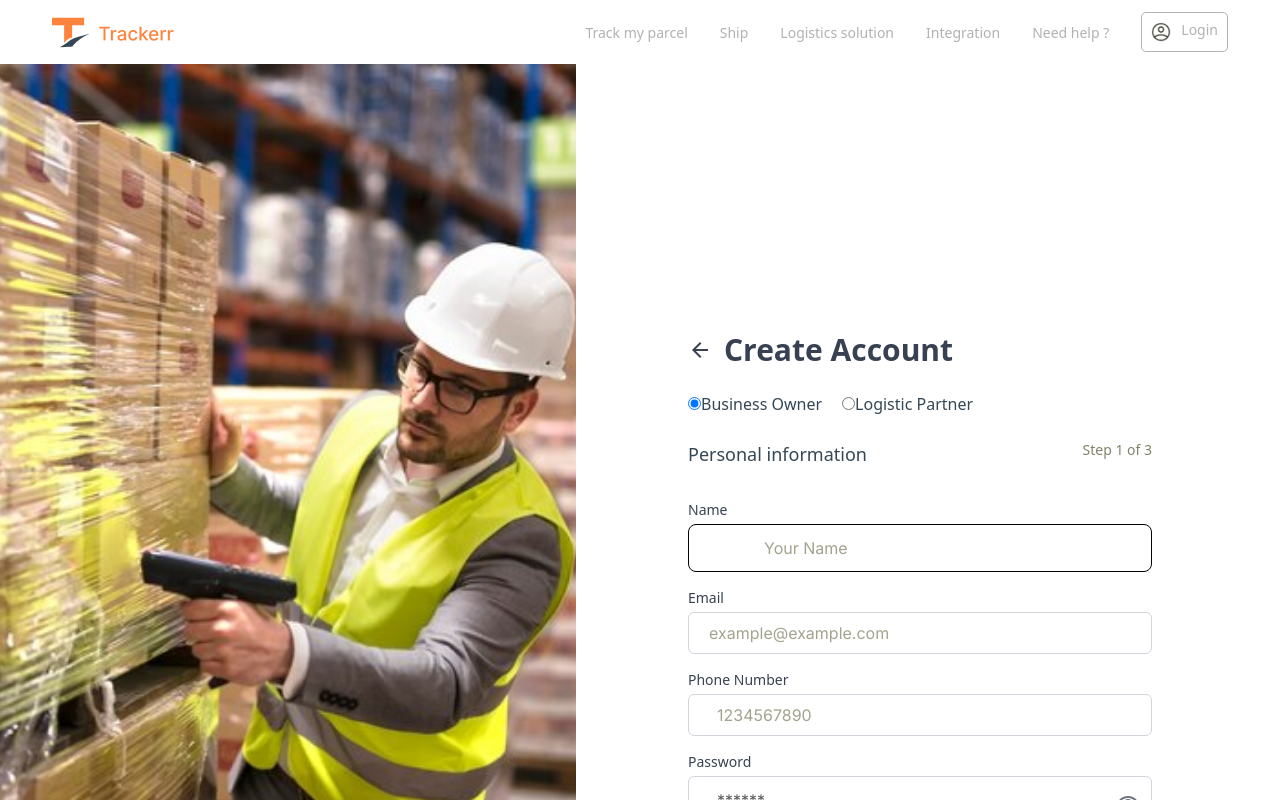
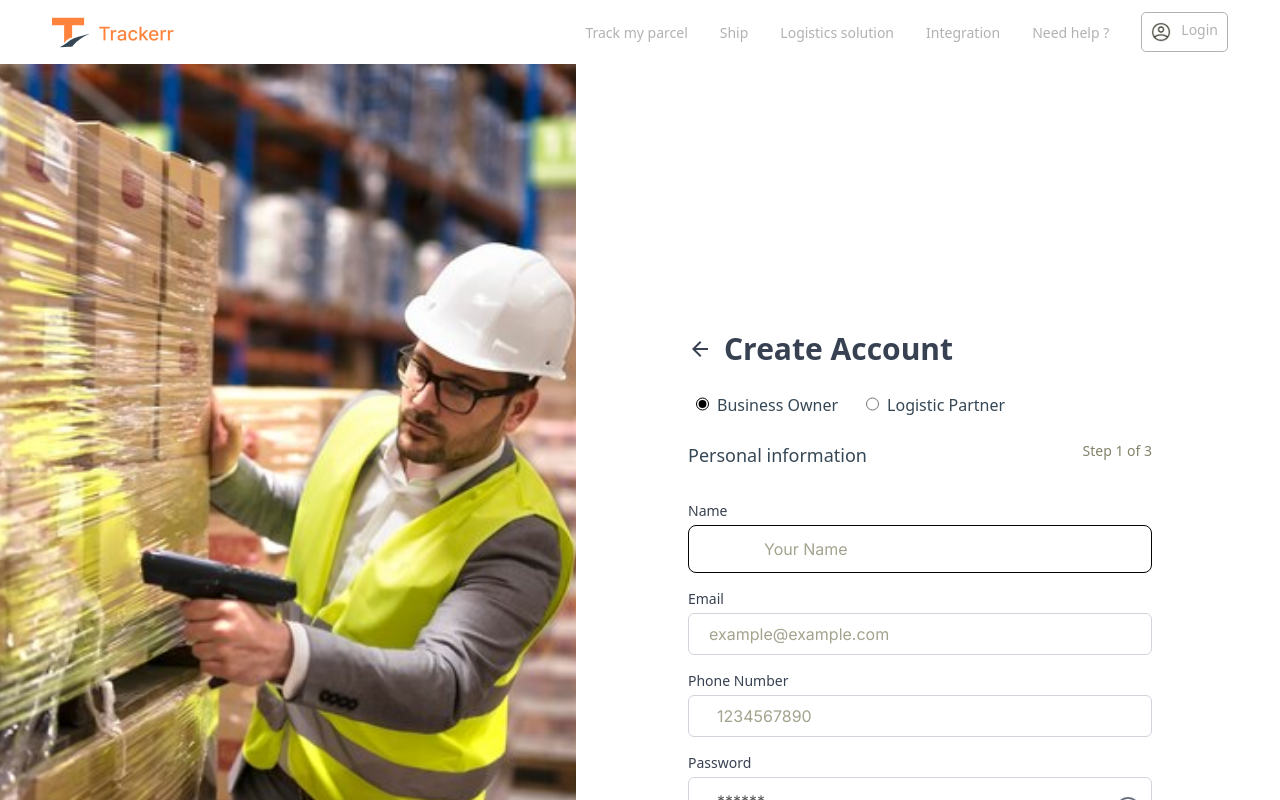
Before and after one commit to Amadu9933/Tracker-web-static, a React (Vite) app in the folder web-static/: page /NeedHelp in a window 1280 px wide. Shown: the top 800 px of the page. Built offline with nearby package versions, Linux system fonts and the light colour scheme.

Commit message:
radio button color

```diff
--- a/web-static/src/components/pages/BusinessOwnerPages/auth/createAcount/TabSelector.tsx
+++ b/web-static/src/components/pages/BusinessOwnerPages/auth/createAcount/TabSelector.tsx
@@ -9,26 +9,28 @@ const TabSelector: React.FC<TabSelectorProps> = ({
 }) => {
   return (
     <div className="text-base  flex justify-left  font-inter text-secondary">
-      <label>
+
+      <label className="flex pl-2 ">
         <input
           type="radio"
           value="business "
           checked={selectedTab === 'business'}
           onChange={() => onTabChange('business')}
-          className={selectedTab === 'business' ? 'bg-black' : ''}
+          className={selectedTab === 'business' ? 'accent-black' : ''}
 
         />
-        Business Owner
+        <p className="pt-0.5 pl-2">Business Owner</p>
       </label>
 
-      <label style={{ marginLeft: '20px' }}>
+      <label style={{ marginLeft: '20px' }} className="flex pl-2 ">
         <input
           type="radio"
           value="logistic"
           checked={selectedTab === 'logistic'}
           onChange={() => onTabChange('logistic')}
+          className="accent-black"
         />
-        Logistic Partner
+        <p className="pt-0.5 pl-2">Logistic Partner</p>
       </label>
     </div>
   );
```
